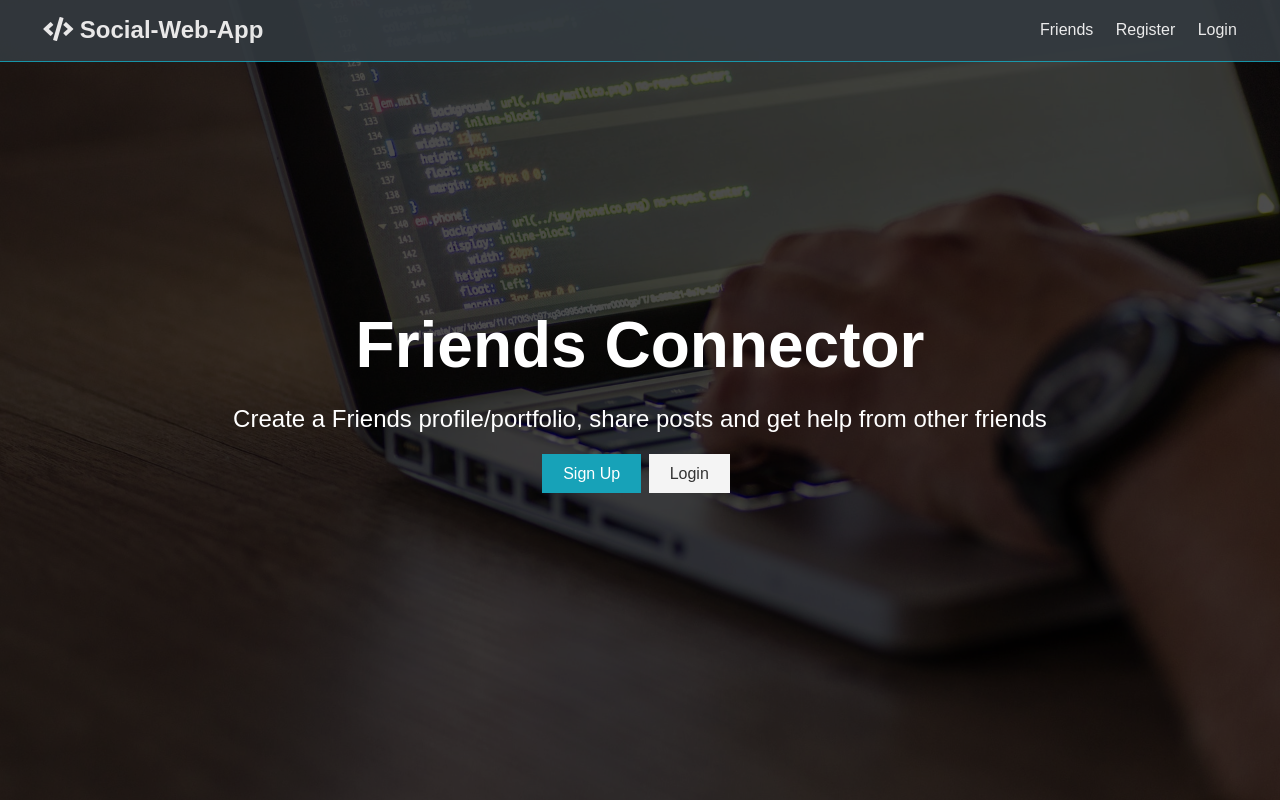
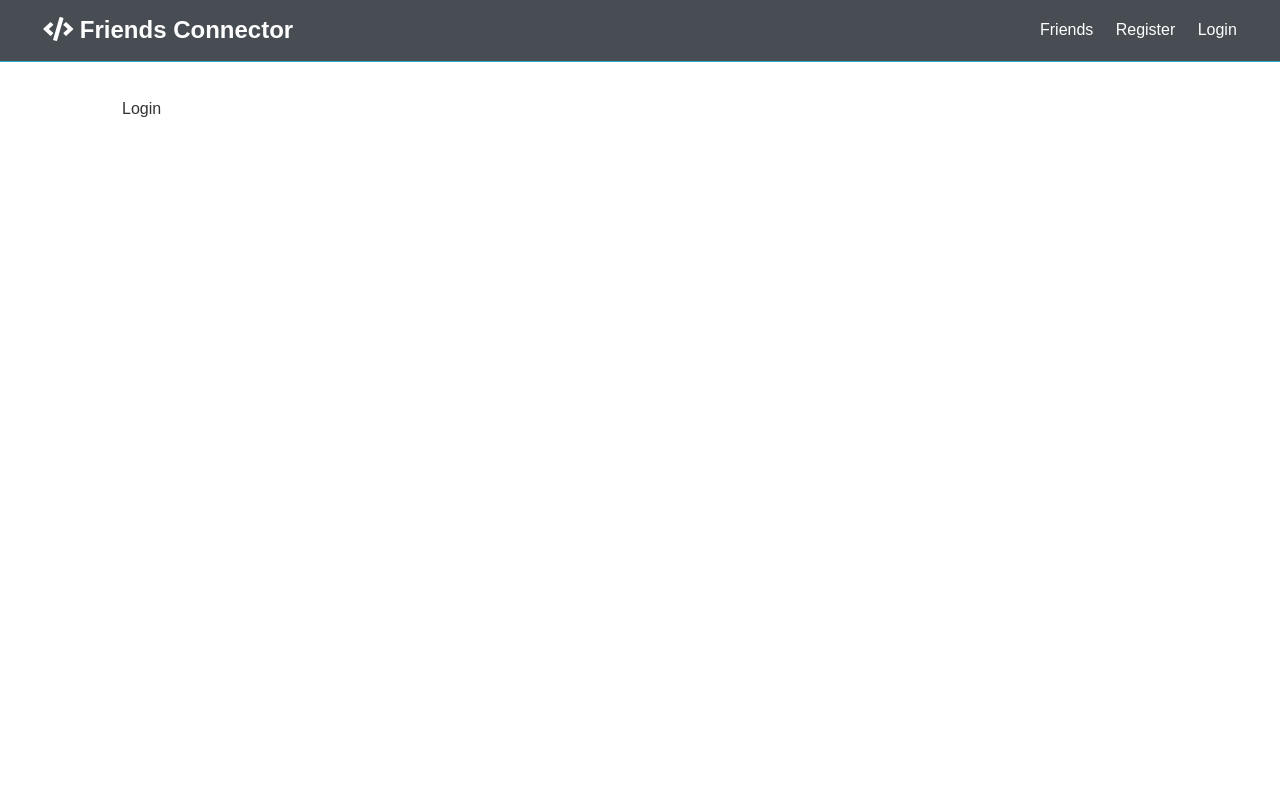
Before and after one commit to Keerthi-Mani/Project-3, a React (Create React App) app in the folder client/: page /login in a window 1280 px wide. Built offline with nearby package versions, Linux system fonts and the light colour scheme.

Commit message:
components for login and register files are inserted

```diff
--- a/client/src/App.js
+++ b/client/src/App.js
@@ -1,12 +1,23 @@
 import React, { Fragment } from "react";
+import { BrowserRouter as Router, Route, Switch } from "react-router-dom";
 import "./App.css";
 import Navbar from "./components/layout/Navbar";
 import Landing from "./components/layout/Landing";
+import Login from "./components/auth/Login";
+import Register from "./components/auth/Register";
 const App = () => (
-  <Fragment>
-    <Navbar />
-    <Landing />
-  </Fragment>
+  <Router>
+    <Fragment>
+      <Navbar />
+      <Route exact path="/" component={Landing} />
+      <section className="container">
+        <Switch>
+          <Route exact path="/register" component={Register} />
+          <Route exact path="/login" component={Login} />
+        </Switch>
+      </section>
+    </Fragment>
+  </Router>
 );
 
 export default App;
--- /dev/null
+++ b/client/src/components/auth/Login.js
@@ -0,0 +1,6 @@
+import React from "react";
+
+const Login = () => {
+  return <div>Login</div>;
+};
+export default Login;
--- /dev/null
+++ b/client/src/components/auth/Register.js
@@ -0,0 +1,6 @@
+import React from "react";
+
+const Register = () => {
+  return <div>Register</div>;
+};
+export default Register;
--- a/client/src/components/layout/Navbar.js
+++ b/client/src/components/layout/Navbar.js
@@ -5,7 +5,7 @@
       <nav className="navbar bg-dark">
         <h1>
           <a href="index.html">
-            <i className="fas fa-code"></i> Social-Web-App
+            <i className="fas fa-code"></i> Friends Connector
           </a>
         </h1>
         <ul>
```
